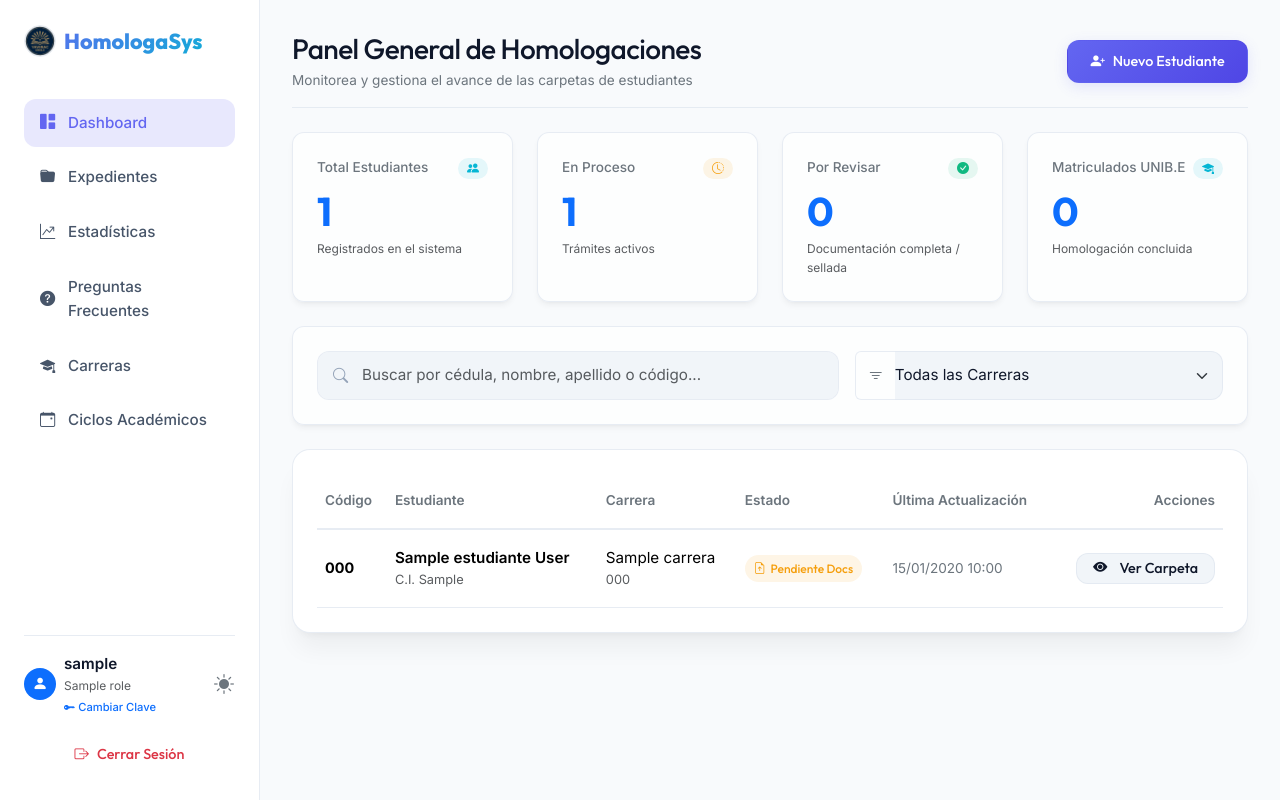
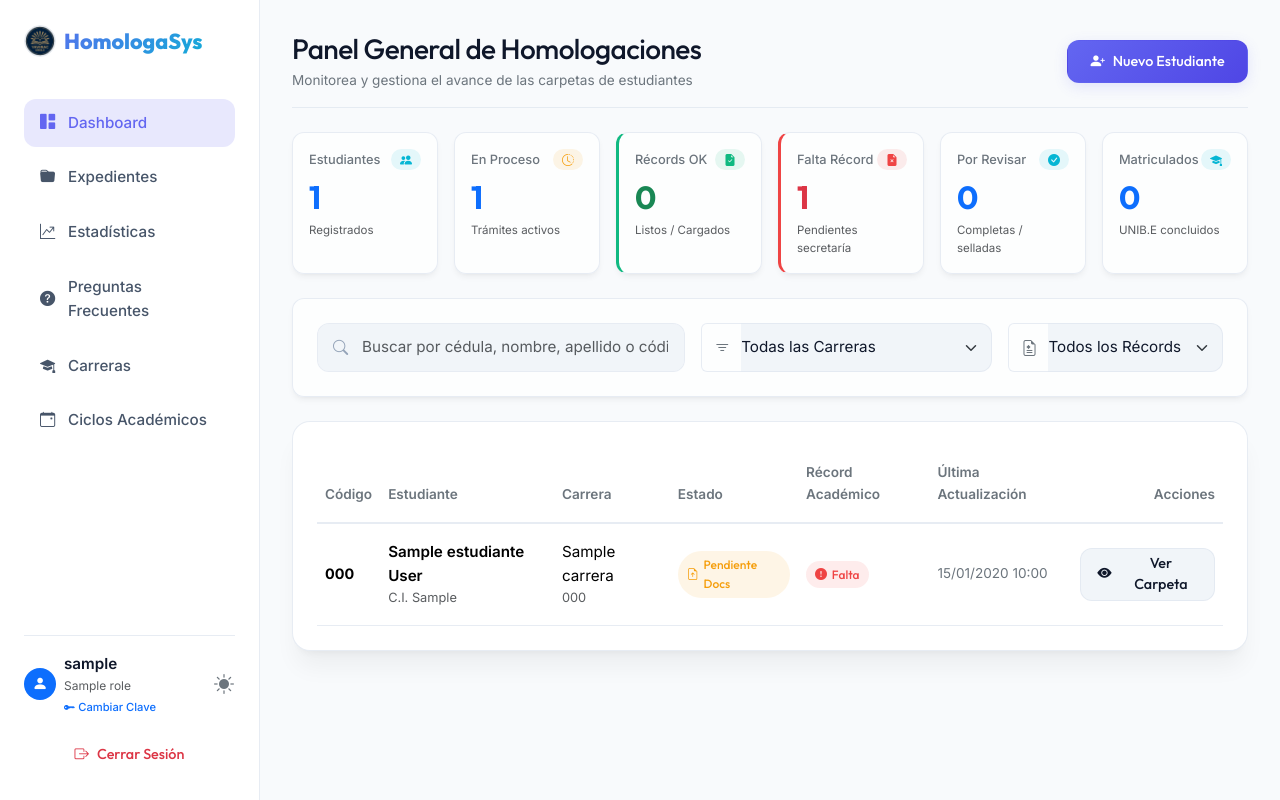
Before and after one commit to ByronMoreno/homologaciones, a Flask app: page /admin/ in a window 1280 px wide. Run offline with Flask 3, Linux system fonts and the light colour scheme; a user stored in the database is signed in; tables that the repository leaves empty hold one stand-in row (values such as "Sample post"); some libraries are stand-ins or nearby versions.

Commit message:
feat(admin): agregar contadores de records y columna de estado en listado

```diff
--- a/app/homologaciones/views.py
+++ b/app/homologaciones/views.py
@@ -31,6 +31,13 @@ def dashboard():
     # Parámetros de búsqueda y filtros
     search_query = request.args.get('search', '').strip()
     carrera_id = request.args.get('carrera', '')
+    filtro_record = request.args.get('record', '')
+
+    # Identificar el tipo de documento Récord Académico
+    tipo_record = TipoDocumento.query.filter(
+        or_(TipoDocumento.name.ilike('%record%'), TipoDocumento.name.ilike('%récord%'))
+    ).first()
+    tipo_record_id = tipo_record.id if tipo_record else None
 
     # Query base para solicitudes
     query = Solicitud.query.join(Estudiante)
@@ -48,10 +55,40 @@ def dashboard():
     if carrera_id:
         query = query.filter(Estudiante.carrera_id == int(carrera_id))
 
+    if filtro_record == 'cargado' and tipo_record_id:
+        subq = db.session.query(Documento.solicitud_id).filter(
+            Documento.tipo_documento_id == tipo_record_id,
+            Documento.file_path.isnot(None),
+            Documento.file_path != ''
+        ).subquery()
+        query = query.filter(Solicitud.id.in_(subq))
+    elif filtro_record == 'falta' and tipo_record_id:
+        subq = db.session.query(Documento.solicitud_id).filter(
+            Documento.tipo_documento_id == tipo_record_id,
+            Documento.file_path.isnot(None),
+            Documento.file_path != ''
+        ).subquery()
+        query = query.filter(~Solicitud.id.in_(subq))
+
     solicitudes = query.order_by(Solicitud.updated_at.desc()).all()
+
+    # Conjunto de IDs de solicitudes que ya tienen el Récord Académico subido
+    if tipo_record_id:
+        docs_con_record = Documento.query.filter(
+            Documento.tipo_documento_id == tipo_record_id,
+            Documento.file_path.isnot(None),
+            Documento.file_path != ''
+        ).all()
+        record_subidos_ids = {d.solicitud_id for d in docs_con_record}
+    else:
+        record_subidos_ids = set()
 
     # Estadísticas para el dashboard
     total_estudiantes = Estudiante.query.filter_by(approved=True).count()
+    total_solicitudes = Solicitud.query.count()
+    records_cargados = len(record_subidos_ids)
+    records_faltantes = max(0, total_solicitudes - records_cargados)
+
     solicitudes_activas = Solicitud.query.filter(Solicitud.status != 'Matriculado').count()
     pendientes_docs = Solicitud.query.filter(Solicitud.status == 'Pendiente Documentos').count()
     completadas = Solicitud.query.filter(Solicitud.status == 'Documentación Completa').count()
@@ -63,7 +100,7 @@ def dashboard():
 
     # Si la petición es de HTMX, retornar sólo la tabla parcial
     if request.headers.get('HX-Request'):
-        return render_template('admin/partials/student_list.html', solicitudes=solicitudes)
+        return render_template('admin/partials/student_list.html', solicitudes=solicitudes, record_subidos_ids=record_subidos_ids)
 
     return render_template(
         'admin/dashboard.html',
@@ -71,7 +108,12 @@ def dashboard():
         carreras=carreras,
         search_query=search_query,
         carrera_id=carrera_id,
+        filtro_record=filtro_record,
+        record_subidos_ids=record_subidos_ids,
         total_estudiantes=total_estudiantes,
+        total_solicitudes=total_solicitudes,
+        records_cargados=records_cargados,
+        records_faltantes=records_faltantes,
         solicitudes_activas=solicitudes_activas,
         pendientes_docs=pendientes_docs,
         completadas=completadas,
--- a/app/reports/views.py
+++ b/app/reports/views.py
@@ -54,6 +54,7 @@ def exportar_csv():
         'Apellidos',
         'Carrera',
         'Estado Actual',
+        'Récord Académico',
         'Fecha Registro',
         'Última Modificación'
     ])
@@ -69,6 +70,7 @@ def exportar_csv():
             sol.estudiante.lastname,
             sol.estudiante.carrera.name,
             sol.status,
+            'Récord OK' if sol.record_cargado else 'Falta',
             sol.created_at.strftime('%d/%m/%Y %H:%M'),
             sol.updated_at.strftime('%d/%m/%Y %H:%M')
         ])
--- a/app/templates/admin/dashboard.html
+++ b/app/templates/admin/dashboard.html
@@ -13,52 +13,76 @@
 
 {% block content %}
 <!-- Estadísticas Generales -->
-<div class="row g-4 mb-4">
+<div class="row g-3 mb-4">
     <!-- Total Estudiantes -->
-    <div class="col-6 col-lg-3">
-        <div class="glass-panel p-4 h-100">
+    <div class="col-6 col-md-4 col-xl-2">
+        <div class="glass-panel p-3 h-100">
             <div class="d-flex align-items-center justify-content-between mb-2">
-                <span class="text-secondary fw-medium" style="font-size: 0.85rem;">Total Estudiantes</span>
+                <span class="text-secondary fw-medium text-truncate" style="font-size: 0.8rem;">Estudiantes</span>
                 <span class="badge badge-premium badge-premium-info"><i class="bi bi-people-fill"></i></span>
             </div>
-            <h3 class="display-6 fw-bold mb-0 text-primary">{{ total_estudiantes }}</h3>
-            <p class="text-muted mb-0 mt-1" style="font-size: 0.75rem;">Registrados en el sistema</p>
+            <h3 class="h2 fw-bold mb-0 text-primary">{{ total_estudiantes }}</h3>
+            <p class="text-muted mb-0 mt-1" style="font-size: 0.72rem;">Registrados</p>
         </div>
     </div>
 
     <!-- Solicitudes Activas -->
-    <div class="col-6 col-lg-3">
-        <div class="glass-panel p-4 h-100">
+    <div class="col-6 col-md-4 col-xl-2">
+        <div class="glass-panel p-3 h-100">
             <div class="d-flex align-items-center justify-content-between mb-2">
-                <span class="text-secondary fw-medium" style="font-size: 0.85rem;">En Proceso</span>
+                <span class="text-secondary fw-medium text-truncate" style="font-size: 0.8rem;">En Proceso</span>
                 <span class="badge badge-premium badge-premium-warning"><i class="bi bi-clock-history"></i></span>
             </div>
-            <h3 class="display-6 fw-bold mb-0 text-primary">{{ solicitudes_activas }}</h3>
-            <p class="text-muted mb-0 mt-1" style="font-size: 0.75rem;">Trámites activos</p>
+            <h3 class="h2 fw-bold mb-0 text-primary">{{ solicitudes_activas }}</h3>
+            <p class="text-muted mb-0 mt-1" style="font-size: 0.72rem;">Trámites activos</p>
+        </div>
+    </div>
+
+    <!-- Récords Cargados (OK) -->
+    <div class="col-6 col-md-4 col-xl-2">
+        <div class="glass-panel p-3 h-100" style="border-left: 3px solid #10b981 !important;">
+            <div class="d-flex align-items-center justify-content-between mb-2">
+                <span class="text-secondary fw-medium text-truncate" style="font-size: 0.8rem;">Récords OK</span>
+                <span class="badge badge-premium badge-premium-success"><i class="bi bi-file-earmark-check-fill"></i></span>
+            </div>
+            <h3 class="h2 fw-bold mb-0 text-success">{{ records_cargados }}</h3>
+            <p class="text-muted mb-0 mt-1" style="font-size: 0.72rem;">Listos / Cargados</p>
+        </div>
+    </div>
+
+    <!-- Récords Faltantes -->
+    <div class="col-6 col-md-4 col-xl-2">
+        <div class="glass-panel p-3 h-100" style="border-left: 3px solid #ef4444 !important;">
+            <div class="d-flex align-items-center justify-content-between mb-2">
+                <span class="text-secondary fw-medium text-truncate" style="font-size: 0.8rem;">Falta Récord</span>
+                <span class="badge badge-premium badge-premium-danger"><i class="bi bi-file-earmark-x-fill"></i></span>
+            </div>
+            <h3 class="h2 fw-bold mb-0 text-danger">{{ records_faltantes }}</h3>
+            <p class="text-muted mb-0 mt-1" style="font-size: 0.72rem;">Pendientes secretaría</p>
         </div>
     </div>
 
     <!-- Carpetas Completas -->
-    <div class="col-6 col-lg-3">
-        <div class="glass-panel p-4 h-100">
+    <div class="col-6 col-md-4 col-xl-2">
+        <div class="glass-panel p-3 h-100">
             <div class="d-flex align-items-center justify-content-between mb-2">
-                <span class="text-secondary fw-medium" style="font-size: 0.85rem;">Por Revisar</span>
-                <span class="badge badge-premium badge-premium-success"><i class="bi bi-check-circle-fill"></i></span>
+                <span class="text-secondary fw-medium text-truncate" style="font-size: 0.8rem;">Por Revisar</span>
+                <span class="badge badge-premium badge-premium-info"><i class="bi bi-check-circle-fill"></i></span>
             </div>
-            <h3 class="display-6 fw-bold mb-0 text-primary">{{ completadas + selladas }}</h3>
-            <p class="text-muted mb-0 mt-1" style="font-size: 0.75rem;">Documentación completa / sellada</p>
+            <h3 class="h2 fw-bold mb-0 text-primary">{{ completadas + selladas }}</h3>
+            <p class="text-muted mb-0 mt-1" style="font-size: 0.72rem;">Completas / selladas</p>
         </div>
     </div>
 
     <!-- Matriculados -->
-    <div class="col-6 col-lg-3">
-        <div class="glass-panel p-4 h-100">
+    <div class="col-6 col-md-4 col-xl-2">
+        <div class="glass-panel p-3 h-100">
             <div class="d-flex align-items-center justify-content-between mb-2">
-                <span class="text-secondary fw-medium" style="font-size: 0.85rem;">Matriculados UNIB.E</span>
+                <span class="text-secondary fw-medium text-truncate" style="font-size: 0.8rem;">Matriculados</span>
                 <span class="badge badge-premium badge-premium-info"><i class="bi bi-mortarboard-fill"></i></span>
             </div>
-            <h3 class="display-6 fw-bold mb-0 text-primary">{{ matriculados }}</h3>
-            <p class="text-muted mb-0 mt-1" style="font-size: 0.75rem;">Homologación concluida</p>
+            <h3 class="h2 fw-bold mb-0 text-primary">{{ matriculados }}</h3>
+            <p class="text-muted mb-0 mt-1" style="font-size: 0.72rem;">UNIB.E concluidos</p>
         </div>
     </div>
 </div>
@@ -113,7 +137,7 @@
 <div class="glass-panel p-4 mb-4">
     <form class="row g-3" method="GET" action="{{ url_for('homologaciones.dashboard') }}">
         <!-- Buscador -->
-        <div class="col-md-7">
+        <div class="col-md-5">
             <div class="search-container">
                 <i class="bi bi-search search-icon"></i>
                 <input type="text"
@@ -125,12 +149,13 @@
                        hx-get="{{ url_for('homologaciones.dashboard') }}"
                        hx-trigger="keyup changed delay:300ms"
                        hx-target="#student-list-container"
+                       hx-include="#carrera-select, #record-select"
                        hx-push-url="true">
             </div>
         </div>
 
         <!-- Filtro Carrera -->
-        <div class="col-md-5">
+        <div class="col-md-4">
             <div class="input-group">
                 <span class="input-group-text bg-transparent border-end-0 text-secondary" style="border-color: var(--border-glass);">
                     <i class="bi bi-filter"></i>
@@ -141,6 +166,7 @@
                         hx-get="{{ url_for('homologaciones.dashboard') }}"
                         hx-trigger="change"
                         hx-target="#student-list-container"
+                        hx-include="#search-input, #record-select"
                         hx-push-url="true">
                     <option value="">Todas las Carreras</option>
                     {% for carrera in carreras %}
@@ -148,6 +174,27 @@
                             {{ carrera.name }} ({{ carrera.code }})
                         </option>
                     {% endfor %}
+                </select>
+            </div>
+        </div>
+
+        <!-- Filtro Récord Académico -->
+        <div class="col-md-3">
+            <div class="input-group">
+                <span class="input-group-text bg-transparent border-end-0 text-secondary" style="border-color: var(--border-glass);">
+                    <i class="bi bi-file-earmark-medical"></i>
+                </span>
+                <select name="record"
+                        id="record-select"
+                        class="form-select form-premium border-start-0 ps-0"
+                        hx-get="{{ url_for('homologaciones.dashboard') }}"
+                        hx-trigger="change"
+                        hx-target="#student-list-container"
+                        hx-include="#search-input, #carrera-select"
+                        hx-push-url="true">
+                    <option value="">Todos los Récords</option>
+                    <option value="cargado" {% if filtro_record == 'cargado' %}selected{% endif %}>Récord OK (Cargados)</option>
+                    <option value="falta" {% if filtro_record == 'falta' %}selected{% endif %}>Falta Récord (Pendientes)</option>
                 </select>
             </div>
         </div>
--- a/app/templates/admin/partials/student_list.html
+++ b/app/templates/admin/partials/student_list.html
@@ -5,6 +5,7 @@
             <th class="text-secondary font-display fw-semibold py-3" style="font-size: 0.85rem;">Estudiante</th>
             <th class="text-secondary font-display fw-semibold py-3" style="font-size: 0.85rem;">Carrera</th>
             <th class="text-secondary font-display fw-semibold py-3" style="font-size: 0.85rem;">Estado</th>
+            <th class="text-secondary font-display fw-semibold py-3" style="font-size: 0.85rem;">Récord Académico</th>
             <th class="text-secondary font-display fw-semibold py-3" style="font-size: 0.85rem;">Última Actualización</th>
             <th class="text-secondary font-display fw-semibold py-3 text-end" style="font-size: 0.85rem;">Acciones</th>
         </tr>
@@ -57,6 +58,17 @@
                             <span class="badge-premium badge-premium-info">{{ sol.status }}</span>
                         {% endif %}
                     </td>
+                    <td class="py-3">
+                        {% if (record_subidos_ids and sol.id in record_subidos_ids) or sol.record_cargado %}
+                            <span class="badge-premium badge-premium-success">
+                                <i class="bi bi-check-circle-fill"></i> Récord OK
+                            </span>
+                        {% else %}
+                            <span class="badge-premium badge-premium-danger">
+                                <i class="bi bi-exclamation-circle-fill"></i> Falta
+                            </span>
+                        {% endif %}
+                    </td>
                     <td class="py-3 text-secondary" style="font-size: 0.85rem;">
                         {{ sol.updated_at.strftime('%d/%m/%Y %H:%M') }}
                     </td>
@@ -69,7 +81,7 @@
             {% endfor %}
         {% else %}
             <tr>
-                <td colspan="6" class="text-center py-5 text-secondary">
+                <td colspan="7" class="text-center py-5 text-secondary">
                     <div class="mb-3 text-muted display-6">
                         <i class="bi bi-folder-x"></i>
                     </div>
```
Also changed, not shown: app/models/__init__.py (+14 -0 lines), 1 other file.
